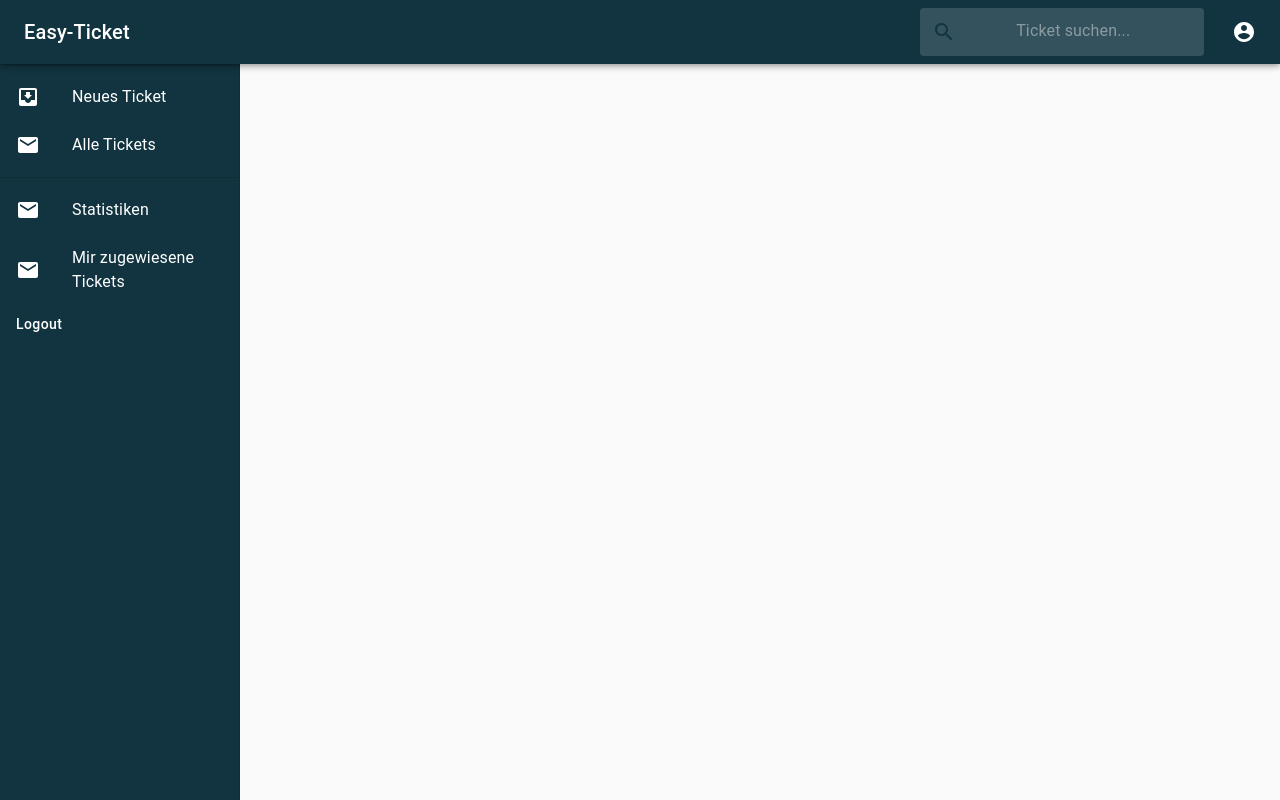
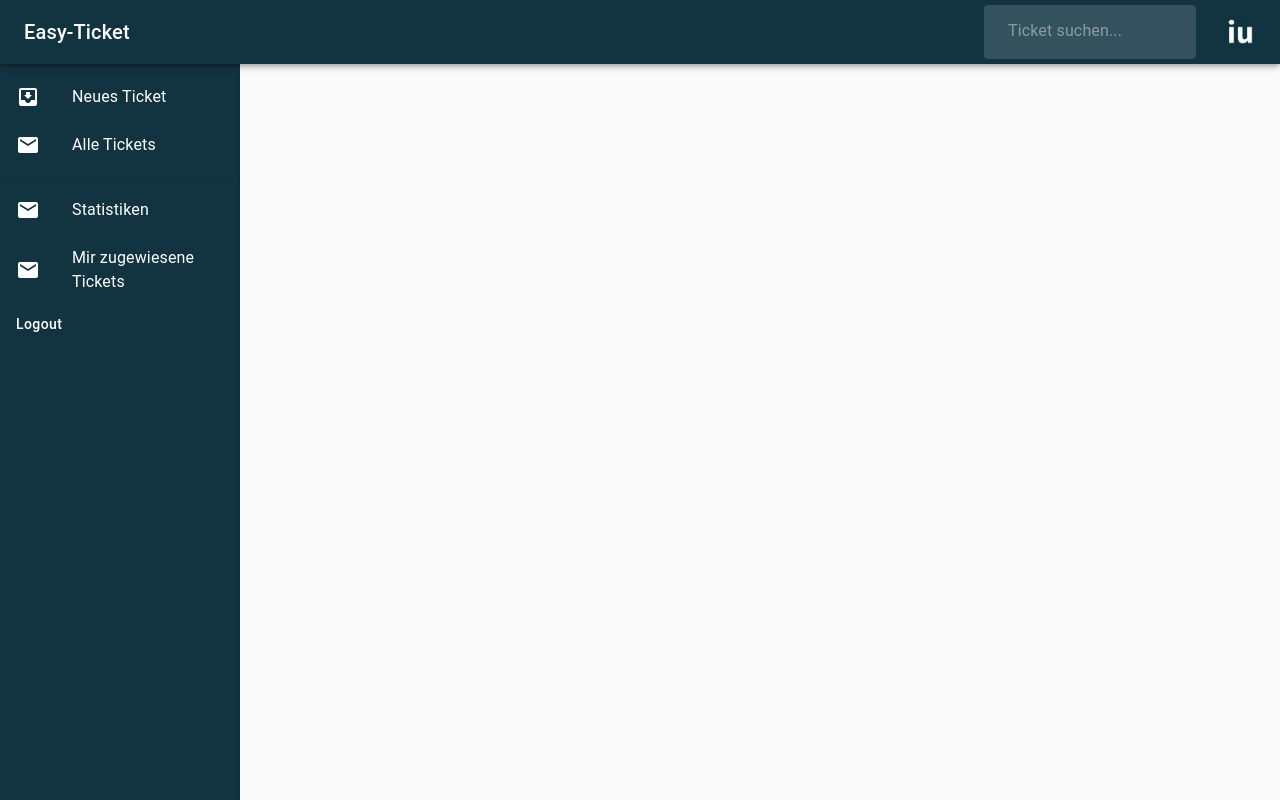
Before and after one commit to mchlzj/ticketsystem_frontend, a React (Create React App) app: page / in a window 1280 px wide. Built offline with nearby package versions, Linux system fonts and the light colour scheme; no server answers; sample sign-in values are in the browser's storage.

Commit message:
Appbar gefixt...so halbwegs...

```diff
--- a/src/components/AppBar/AppBar.tsx
+++ b/src/components/AppBar/AppBar.tsx
@@ -25,36 +25,38 @@ import {getTicketsByTitle, getAllTickets} from '../../util/ApiCalls';
 const useStyles = makeStyles((theme: Theme) =>
   createStyles({
     search: {
-      position: 'relative',
+      // position: 'relative',
       borderRadius: theme.shape.borderRadius,
       backgroundColor: fade(theme.palette.common.white, 0.15),
       '&:hover': {
         backgroundColor: fade(theme.palette.common.white, 0.25),
       },
       marginRight: theme.spacing(2),
-      marginLeft: 0,
+      marginLeft: theme.spacing(2),
       width: '100%',
       [theme.breakpoints.up('sm')]: {
         marginLeft: theme.spacing(3),
         width: 'auto',
       },
+      justifySelf: 'center'
     },
     searchIcon: {
-      padding: theme.spacing(0, 2),
+      // padding: theme.spacing(0, 2),
       height: '100%',
       position: 'absolute',
       pointerEvents: 'none',
       display: 'flex',
-      alignItems: 'center',
       justifyContent: 'center',
     },
     inputRoot: {
       color: 'inherit',
+
+
     },
     inputInput: {
-      padding: theme.spacing(1, 1, 1, 0),
+      padding: theme.spacing(2, 1, 1, 0),
       // vertical padding + font size from searchIcon
-      paddingLeft: `calc(1em + ${theme.spacing(4)}px)`,
+      paddingLeft: `calc(1em + ${theme.spacing(1)}px)`,
       transition: theme.transitions.create('width'),
       width: '100%',
       [theme.breakpoints.up('md')]: {
@@ -88,6 +90,7 @@ const useStyles = makeStyles((theme: Theme) =>
         display: 'none',
       },
     },
+
   }),
 );
 
@@ -149,9 +152,9 @@ function StyledAppBar() {
           <div className={classes.grow} />
           <div className={classes.sectionDesktop}>
           <div className={classes.search}>
-            <IconButton color="primary" aria-label="search">
-              <SearchIcon />
-            </IconButton>
+            {/* <IconButton color="primary" aria-label="search">
+              {/* <SearchIcon /> */}
+            {/* </IconButton> */}
             <InputBase
               placeholder="Ticket suchen..."
               classes={{
@@ -171,7 +174,9 @@ function StyledAppBar() {
               onClick={handleProfileMenuOpen}
               color="inherit"
             >
-              <AccountCircle />
+              <img src="/media/IconIU.jpg" height="30"/>
+
+              {/* <AccountCircle /> */}
             </IconButton>
           </div>
         </Toolbar>
```
Also changed, not shown: public/media/IconIU.JPG (added), 1 other file (tests, documents, lock files or other folders).
